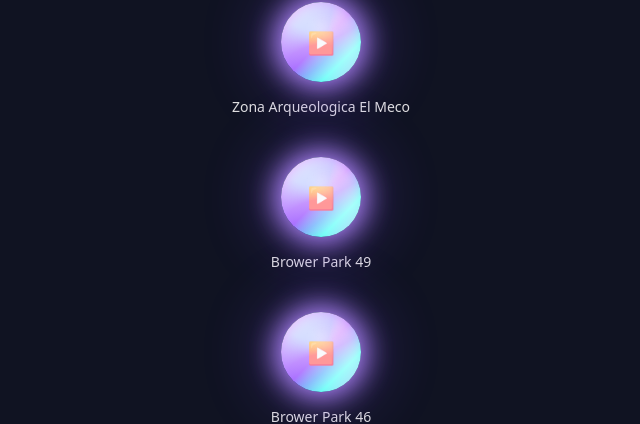
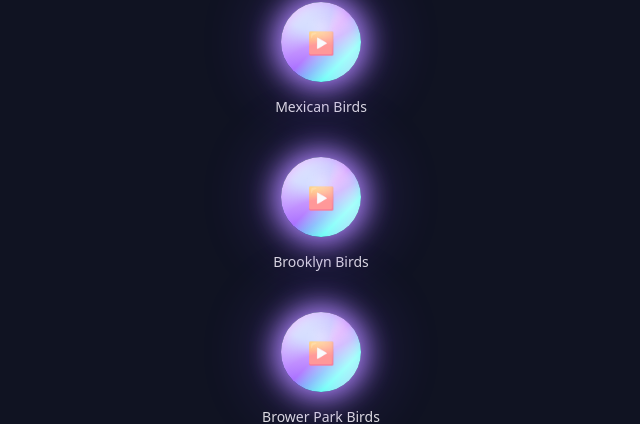
Before and after one commit to aleyancey/Onda_mvp, a React (Vite) app in the folder onda/: page / in a window 1280 px wide. Shown: the part 413-837 px from the top of the page, without its empty margins (319-959 px from the left). Built offline with nearby package versions, Linux system fonts and the light colour scheme.

Commit message:
chore(audio): update soundscape filenames and labels to Mexican Birds, Brooklyn Birds, Brower Park Birds

```diff
--- a/onda/src/App.jsx
+++ b/onda/src/App.jsx
@@ -178,9 +178,9 @@ function App() {
         </button>
         {/* Simple audio players for pre-loaded sound files */}
         <div style={{ marginTop: '2.5rem', display: 'flex', flexDirection: 'column', alignItems: 'center', gap: '2.5rem' }}>
-          <AudioPlayer src="/zona-arqueologica-el-meco.mp3" label="Zona Arqueologica El Meco" />
-          <AudioPlayer src="/brower-park-49.mp3" label="Brower Park 49" />
-          <AudioPlayer src="/brower-park-46.mp3" label="Brower Park 46" />
+          <AudioPlayer src="/Mexican Birds.mp3" label="Mexican Birds" />
+          <AudioPlayer src="/Brooklyn_Birds.mp3" label="Brooklyn Birds" />
+          <AudioPlayer src="/Brower_park_birds.mp3" label="Brower Park Birds" />
         </div>
       </div>
     </div>
```
